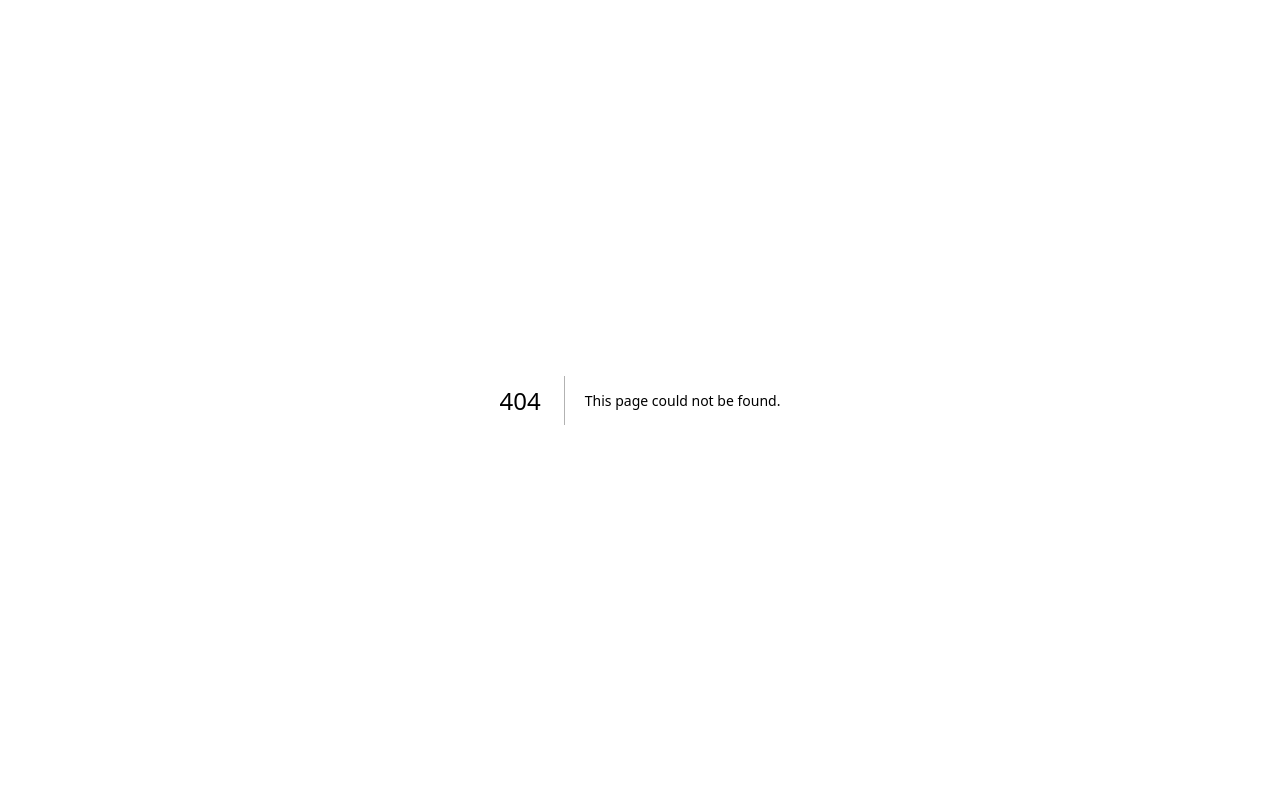
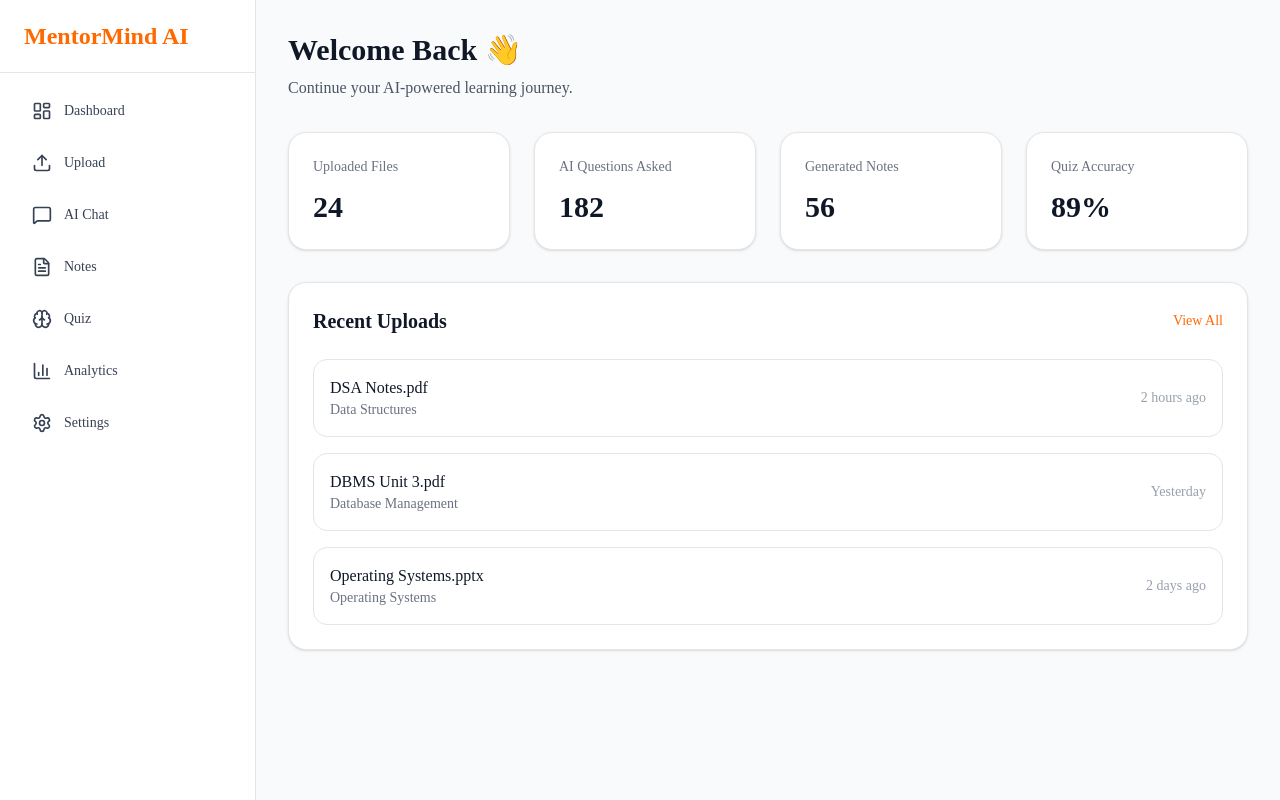
Before and after one commit to arvindkekan-tech/mentormind-ai, a Next.js app: page /dashboard in a window 1280 px wide. Before the commit this address had no page. Built offline with nearby package versions, Linux system fonts and the light colour scheme.

Commit message:
build dashboard layout and analytics sections

```diff
--- /dev/null
+++ b/src/app/dashboard/layout.tsx
@@ -0,0 +1,19 @@
+import Sidebar from "../../components/layout/sidebar";
+
+type DashboardLayoutProps = {
+  children: React.ReactNode;
+};
+
+export default function DashboardLayout({
+  children,
+}: DashboardLayoutProps) {
+  return (
+    <div className="flex min-h-screen bg-gray-50">
+      <Sidebar />
+
+      <main className="flex-1 p-8">
+        {children}
+      </main>
+    </div>
+  );
+}
--- /dev/null
+++ b/src/app/dashboard/page.tsx
@@ -0,0 +1,17 @@
+import RecentUploads from "../../components/dashboard/recent-uploads";
+import StatsCards from "../../components/dashboard/stats-cards";
+export default function DashboardPage() {
+  return (
+    <div>
+      <h1 className="text-3xl font-bold text-gray-900">
+        Welcome Back 👋
+      </h1>
+
+      <p className="mt-2 text-gray-600">
+        Continue your AI-powered learning journey.
+      </p>
+      <StatsCards />
+      <RecentUploads />
+    </div>
+  );
+}
--- /dev/null
+++ b/src/components/dashboard/recent-uploads.tsx
@@ -0,0 +1,56 @@
+const uploads = [
+  {
+    name: "DSA Notes.pdf",
+    subject: "Data Structures",
+    time: "2 hours ago",
+  },
+  {
+    name: "DBMS Unit 3.pdf",
+    subject: "Database Management",
+    time: "Yesterday",
+  },
+  {
+    name: "Operating Systems.pptx",
+    subject: "Operating Systems",
+    time: "2 days ago",
+  },
+];
+
+export default function RecentUploads() {
+  return (
+    <div className="mt-8 rounded-2xl border bg-white p-6 shadow-sm">
+      <div className="flex items-center justify-between">
+        <h2 className="text-xl font-semibold text-gray-900">
+          Recent Uploads
+        </h2>
+
+        <button className="text-sm font-medium text-orange-500 hover:text-orange-600">
+          View All
+        </button>
+      </div>
+
+      <div className="mt-6 space-y-4">
+        {uploads.map((upload) => (
+          <div
+            key={upload.name}
+            className="flex items-center justify-between rounded-xl border p-4 transition hover:bg-gray-50"
+          >
+            <div>
+              <h3 className="font-medium text-gray-900">
+                {upload.name}
+              </h3>
+
+              <p className="text-sm text-gray-500">
+                {upload.subject}
+              </p>
+            </div>
+
+            <span className="text-sm text-gray-400">
+              {upload.time}
+            </span>
+          </div>
+        ))}
+      </div>
+    </div>
+  );
+}
--- /dev/null
+++ b/src/components/dashboard/stats-cards.tsx
@@ -0,0 +1,39 @@
+const stats = [
+  {
+    title: "Uploaded Files",
+    value: "24",
+  },
+  {
+    title: "AI Questions Asked",
+    value: "182",
+  },
+  {
+    title: "Generated Notes",
+    value: "56",
+  },
+  {
+    title: "Quiz Accuracy",
+    value: "89%",
+  },
+];
+
+export default function StatsCards() {
+  return (
+    <div className="mt-8 grid gap-6 sm:grid-cols-2 xl:grid-cols-4">
+      {stats.map((stat) => (
+        <div
+          key={stat.title}
+          className="rounded-2xl border bg-white p-6 shadow-sm"
+        >
+          <p className="text-sm font-medium text-gray-500">
+            {stat.title}
+          </p>
+
+          <h2 className="mt-3 text-3xl font-bold text-gray-900">
+            {stat.value}
+          </h2>
+        </div>
+      ))}
+    </div>
+  );
+}
--- /dev/null
+++ b/src/components/layout/sidebar.tsx
@@ -0,0 +1,68 @@
+import {
+  LayoutDashboard,
+  Upload,
+  MessageSquare,
+  FileText,
+  Brain,
+  BarChart3,
+  Settings,
+} from "lucide-react";
+
+const navItems = [
+  {
+    title: "Dashboard",
+    icon: LayoutDashboard,
+  },
+  {
+    title: "Upload",
+    icon: Upload,
+  },
+  {
+    title: "AI Chat",
+    icon: MessageSquare,
+  },
+  {
+    title: "Notes",
+    icon: FileText,
+  },
+  {
+    title: "Quiz",
+    icon: Brain,
+  },
+  {
+    title: "Analytics",
+    icon: BarChart3,
+  },
+  {
+    title: "Settings",
+    icon: Settings,
+  },
+];
+
+export default function Sidebar() {
+  return (
+    <aside className="flex h-screen w-64 flex-col border-r bg-white">
+      <div className="border-b px-6 py-5">
+        <h1 className="text-2xl font-bold text-orange-500">
+          MentorMind AI
+        </h1>
+      </div>
+
+      <nav className="flex flex-1 flex-col gap-2 p-4">
+        {navItems.map((item) => {
+          const Icon = item.icon;
+
+          return (
+            <button
+              key={item.title}
+              className="flex items-center gap-3 rounded-xl px-4 py-3 text-sm font-medium text-gray-700 transition hover:bg-orange-50 hover:text-orange-500"
+            >
+              <Icon size={20} />
+              {item.title}
+            </button>
+          );
+        })}
+      </nav>
+    </aside>
+  );
+}
```
